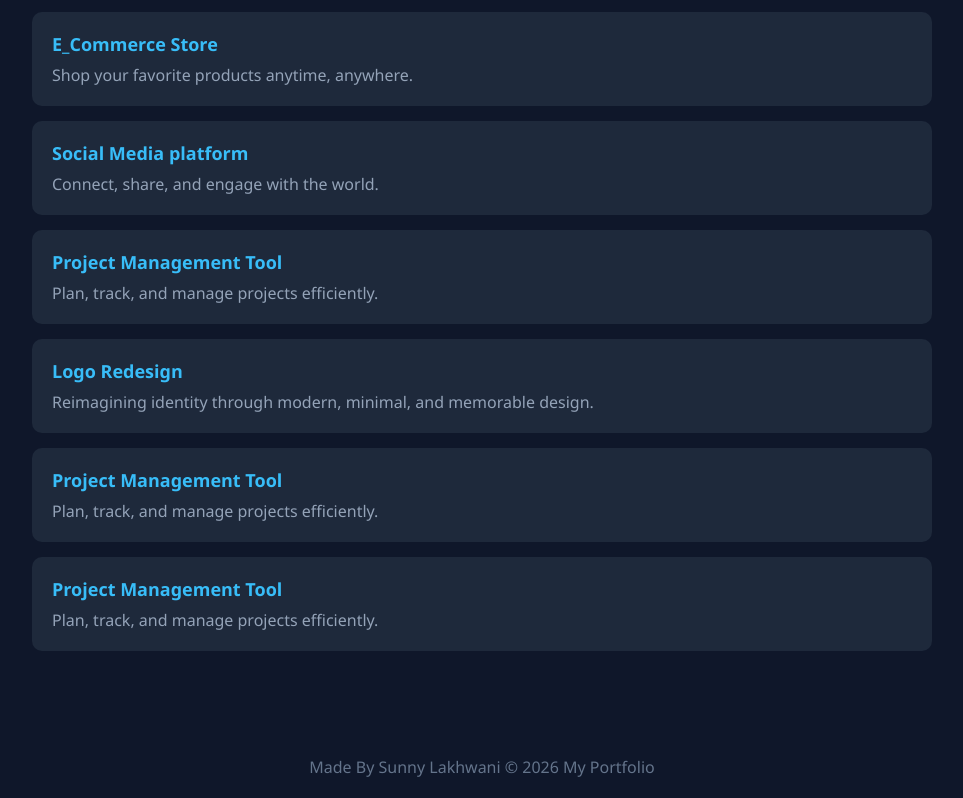
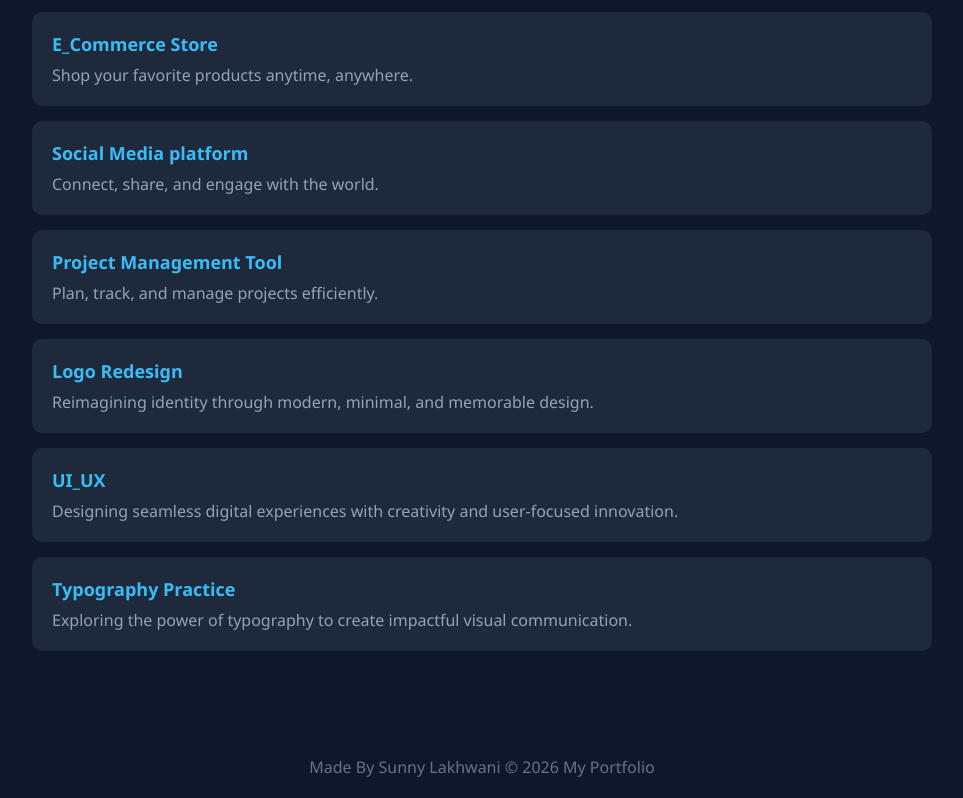
Before and after one commit to SunnyLakhwani/My-Project-Portfolio, a website: page index.html in a window 1280 px wide. Shown: the part 2976-3774 px from the top of the page, without its empty margins (158-1121 px from the left). Drawn offline with Linux system fonts and the light colour scheme.

Commit message:
Update index.html

```diff
--- a/index.html
+++ b/index.html
@@ -222,13 +222,13 @@
         </div>
 
         <div class="card">
-            <a href="UI_UX_.html">Project Management Tool</a>
-            <p>Plan, track, and manage projects efficiently.</p>
+            <a href="UI_UX_Design.html">UI_UX</a>
+            <p>Designing seamless digital experiences with creativity and user-focused innovation.</p>
         </div>
 
         <div class="card">
-            <a href="Project_Management.html">Project Management Tool</a>
-            <p>Plan, track, and manage projects efficiently.</p>
+            <a href="Typography_Practice.html">Typography Practice</a>
+            <p>Exploring the power of typography to create impactful visual communication.</p>
         </div>
 
     </section>
```
